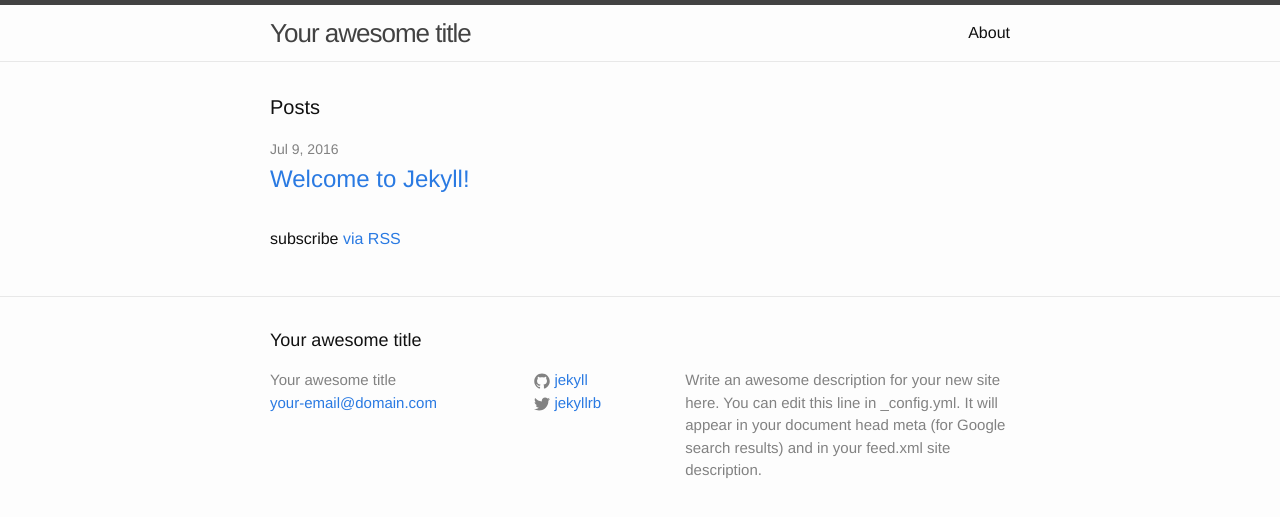
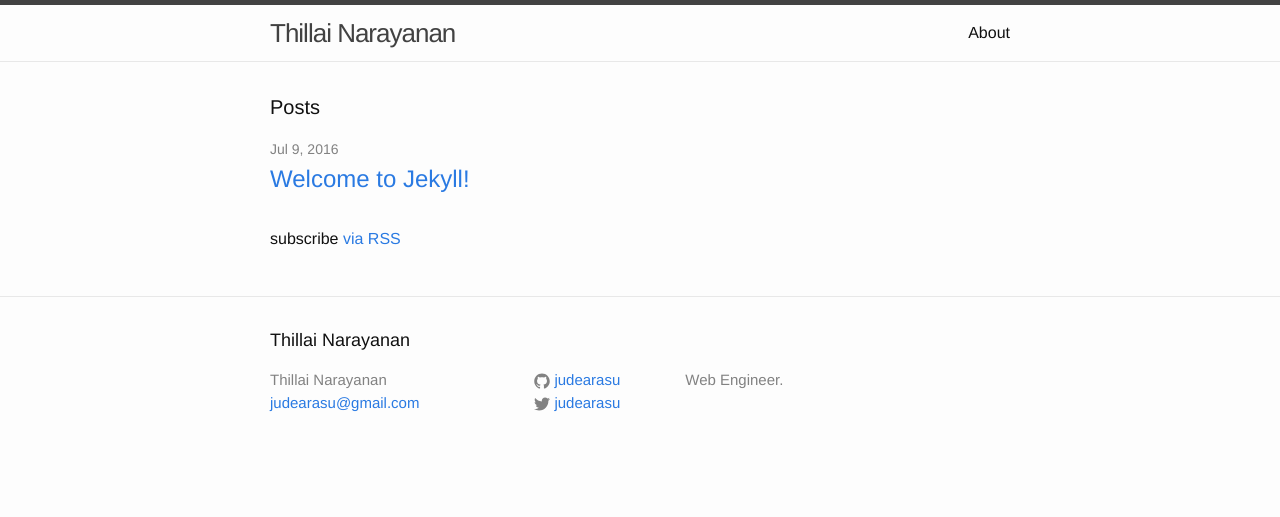
Before and after one commit to judearasu/blog, a Jekyll site: the page built from index.html, in a window 1280 px wide. Shown: the top 517 px of the page. Built offline with Jekyll 4.4.1, drawn with Linux system fonts in a browser that asks for light colours.

Commit message:
changes for my blog

```diff
--- a/Gemfile
+++ b/Gemfile
@@ -1,2 +1,3 @@
 source 'https://rubygems.org'
 gem 'github-pages', group: :jekyll_plugins
+gem 'rake'
--- a/_config.yml
+++ b/_config.yml
@@ -6,16 +6,13 @@
 # 'jekyll serve'. If you change this file, please restart the server process.
 
 # Site settings
-title: Your awesome title
-email: your-email@domain.com
-description: > # this means to ignore newlines until "baseurl:"
-  Write an awesome description for your new site here. You can edit this
-  line in _config.yml. It will appear in your document head meta (for
-  Google search results) and in your feed.xml site description.
+title: Thillai Narayanan
+email: judearasu@gmail.com
+description: Web Engineer.
 baseurl: "" # the subpath of your site, e.g. /blog
-url: "http://yourdomain.com" # the base hostname & protocol for your site
-twitter_username: jekyllrb
-github_username:  jekyll
+url: "http://tharas.pw" # the base hostname & protocol for your site
+twitter_username: judearasu
+github_username:  judearasu
 
 # Build settings
 markdown: kramdown
--- a/_includes/head.html
+++ b/_includes/head.html
@@ -6,7 +6,7 @@
   <title>{% if page.title %}{{ page.title | escape }}{% else %}{{ site.title | escape }}{% endif %}</title>
   <meta name="description" content="{% if page.excerpt %}{{ page.excerpt | strip_html | strip_newlines | truncate: 160 }}{% else %}{{ site.description }}{% endif %}">
 
-  <link rel="stylesheet" href="{{ "css/main.css" | prepend: site.baseurl }}">
+  <link rel="stylesheet" href="{{ "/css/main.css" | prepend: site.baseurl }}">
   <link rel="canonical" href="{{ page.url | replace:'index.html','' | prepend: site.baseurl | prepend: site.url }}">
   <link rel="alternate" type="application/rss+xml" title="{{ site.title }}" href="{{ "/feed.xml" | prepend: site.baseurl | prepend: site.url }}">
 </head>
```
Also changed, not shown: Gemfile.lock.
